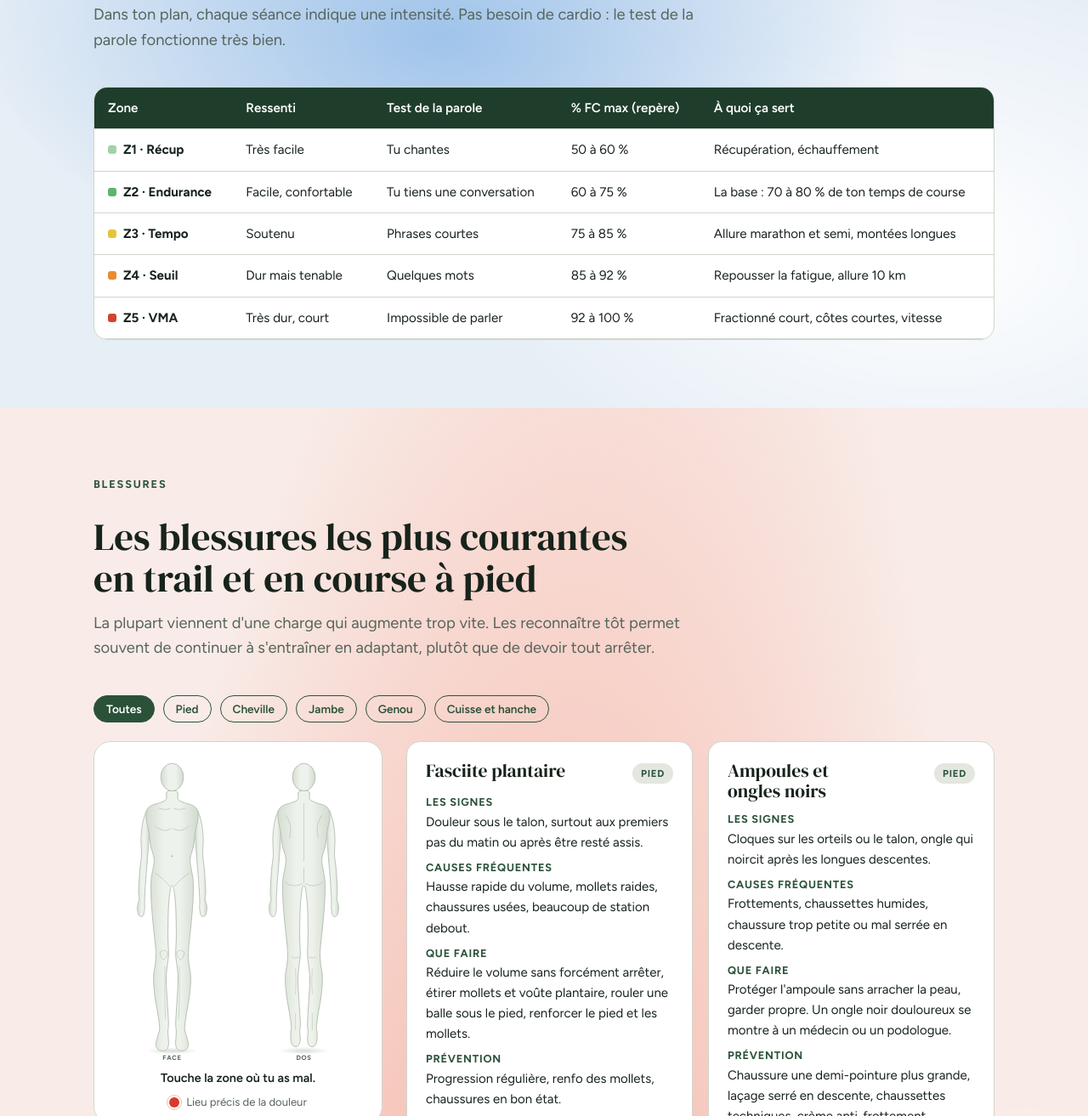
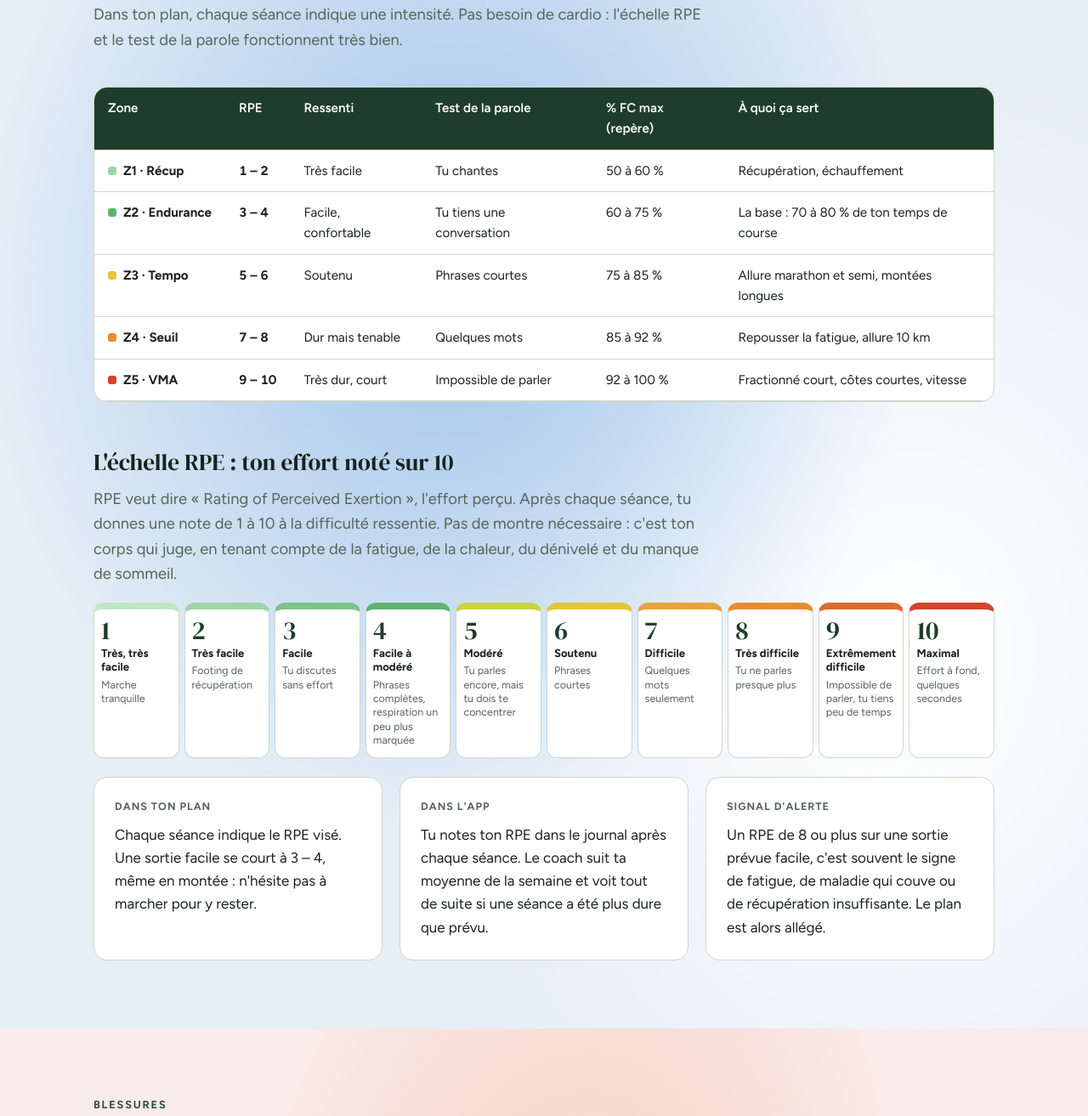
Before and after one commit to bagnouddavid-rgb/montagnoud-coaching, a plain HTML site: page index.html in a window 1280 px wide. Shown: the part 6113-7426 px from the top of the page at 85% size. Drawn offline with Linux system fonts and the light colour scheme; no server answers.

Commit message:
Ajoute l'échelle RPE (zones, explication, lexique)
Co-Authored-By: Claude Opus 5.5 <noreply@anthropic.com>
Claude-Session: https://claude.ai/code/session_0124aZqnXmn23gLkmSfuK5CM

```diff
--- a/index.html
+++ b/index.html
@@ -128,6 +128,17 @@ header.top{position:sticky;top:0;z-index:20;background:var(--forest);color:#fff}
 .sum h3{font-size:1.5rem}
 .sum-t{min-width:520px}
 .sum-t td:not(:first-child),.sum-t th:not(:first-child){text-align:center;font-variant-numeric:tabular-nums}
+
+.rpe{font-weight:700;font-variant-numeric:tabular-nums;white-space:nowrap}
+.rpe-box{margin-top:56px}
+.rpe-box h3{font-size:1.7rem}
+.rpe-scale{list-style:none;margin:0;padding:0;display:grid;grid-template-columns:repeat(10,1fr);gap:6px}
+.rpe-scale li{background:#fff;border:1px solid var(--line);border-top:8px solid var(--c);border-radius:12px;padding:10px 8px 12px;display:flex;flex-direction:column;gap:4px;min-width:0}
+.rpe-scale b{font-family:var(--display);font-weight:400;font-size:1.9rem;line-height:1;color:var(--forest)}
+.rpe-scale .t{font-weight:700;font-size:.82rem;line-height:1.25}
+.rpe-scale .d{font-size:.78rem;color:var(--muted);line-height:1.3}
+@media (max-width:980px){.rpe-scale{grid-template-columns:repeat(5,1fr)}}
+@media (max-width:520px){.rpe-scale{grid-template-columns:1fr}.rpe-scale li{flex-direction:row;align-items:center;gap:12px;border-top-width:1px;border-left:8px solid var(--c)}.rpe-scale b{min-width:36px}.rpe-scale .d{margin-left:auto;text-align:right}}
 
 /* Tabs nutrition */
 .tabs{display:flex;flex-wrap:wrap;gap:8px;margin-bottom:22px}
@@ -582,19 +593,31 @@ footer a{color:#dfe7dc}
     <div class="head">
       <p class="eyebrow">Les intensités</p>
       <h2>Comprendre les zones d'entraînement</h2>
-      <p class="lead">Dans ton plan, chaque séance indique une intensité. Pas besoin de cardio : le test de la parole fonctionne très bien.</p>
+      <p class="lead">Dans ton plan, chaque séance indique une intensité. Pas besoin de cardio : l'échelle RPE et le test de la parole fonctionnent très bien.</p>
     </div>
     <div class="table-scroll">
       <table>
-        <thead><tr><th>Zone</th><th>Ressenti</th><th>Test de la parole</th><th>% FC max (repère)</th><th>À quoi ça sert</th></tr></thead>
+        <thead><tr><th>Zone</th><th>RPE</th><th>Ressenti</th><th>Test de la parole</th><th>% FC max (repère)</th><th>À quoi ça sert</th></tr></thead>
         <tbody>
-          <tr><td><span class="zbar" style="background:#9fd4a8"></span>Z1 · Récup</td><td>Très facile</td><td>Tu chantes</td><td>50 à 60 %</td><td>Récupération, échauffement</td></tr>
-          <tr><td><span class="zbar" style="background:#5fb36f"></span>Z2 · Endurance</td><td>Facile, confortable</td><td>Tu tiens une conversation</td><td>60 à 75 %</td><td>La base : 70 à 80 % de ton temps de course</td></tr>
-          <tr><td><span class="zbar" style="background:#e3c53b"></span>Z3 · Tempo</td><td>Soutenu</td><td>Phrases courtes</td><td>75 à 85 %</td><td>Allure marathon et semi, montées longues</td></tr>
-          <tr><td><span class="zbar" style="background:#e88d2f"></span>Z4 · Seuil</td><td>Dur mais tenable</td><td>Quelques mots</td><td>85 à 92 %</td><td>Repousser la fatigue, allure 10 km</td></tr>
-          <tr><td><span class="zbar" style="background:#d2452d"></span>Z5 · VMA</td><td>Très dur, court</td><td>Impossible de parler</td><td>92 à 100 %</td><td>Fractionné court, côtes courtes, vitesse</td></tr>
+          <tr><td><span class="zbar" style="background:#9fd4a8"></span>Z1 · Récup</td><td class="rpe">1 – 2</td><td>Très facile</td><td>Tu chantes</td><td>50 à 60 %</td><td>Récupération, échauffement</td></tr>
+          <tr><td><span class="zbar" style="background:#5fb36f"></span>Z2 · Endurance</td><td class="rpe">3 – 4</td><td>Facile, confortable</td><td>Tu tiens une conversation</td><td>60 à 75 %</td><td>La base : 70 à 80 % de ton temps de course</td></tr>
+          <tr><td><span class="zbar" style="background:#e3c53b"></span>Z3 · Tempo</td><td class="rpe">5 – 6</td><td>Soutenu</td><td>Phrases courtes</td><td>75 à 85 %</td><td>Allure marathon et semi, montées longues</td></tr>
+          <tr><td><span class="zbar" style="background:#e88d2f"></span>Z4 · Seuil</td><td class="rpe">7 – 8</td><td>Dur mais tenable</td><td>Quelques mots</td><td>85 à 92 %</td><td>Repousser la fatigue, allure 10 km</td></tr>
+          <tr><td><span class="zbar" style="background:#d2452d"></span>Z5 · VMA</td><td class="rpe">9 – 10</td><td>Très dur, court</td><td>Impossible de parler</td><td>92 à 100 %</td><td>Fractionné court, côtes courtes, vitesse</td></tr>
         </tbody>
       </table>
+    </div>
+    <div class="rpe-box">
+      <div class="head" style="margin-bottom:18px">
+        <h3>L'échelle RPE : ton effort noté sur 10</h3>
+        <p class="lead">RPE veut dire « Rating of Perceived Exertion », l'effort perçu. Après chaque séance, tu donnes une note de 1 à 10 à la difficulté ressentie. Pas de montre nécessaire : c'est ton corps qui juge, en tenant compte de la fatigue, de la chaleur, du dénivelé et du manque de sommeil.</p>
+      </div>
+      <ol class="rpe-scale"><li style="--c:#bfe6c6"><b>1</b><span class="t">Très, très facile</span><span class="d">Marche tranquille</span></li><li style="--c:#9fd4a8"><b>2</b><span class="t">Très facile</span><span class="d">Footing de récupération</span></li><li style="--c:#7cc489"><b>3</b><span class="t">Facile</span><span class="d">Tu discutes sans effort</span></li><li style="--c:#5fb36f"><b>4</b><span class="t">Facile à modéré</span><span class="d">Phrases complètes, respiration un peu plus marquée</span></li><li style="--c:#c9d43f"><b>5</b><span class="t">Modéré</span><span class="d">Tu parles encore, mais tu dois te concentrer</span></li><li style="--c:#e3c53b"><b>6</b><span class="t">Soutenu</span><span class="d">Phrases courtes</span></li><li style="--c:#eba43a"><b>7</b><span class="t">Difficile</span><span class="d">Quelques mots seulement</span></li><li style="--c:#e88d2f"><b>8</b><span class="t">Très difficile</span><span class="d">Tu ne parles presque plus</span></li><li style="--c:#dd6a2e"><b>9</b><span class="t">Extrêmement difficile</span><span class="d">Impossible de parler, tu tiens peu de temps</span></li><li style="--c:#d2452d"><b>10</b><span class="t">Maximal</span><span class="d">Effort à fond, quelques secondes</span></li></ol>
+      <div class="grid g3" style="margin-top:22px">
+        <article class="card"><span class="tag">Dans ton plan</span><p>Chaque séance indique le RPE visé. Une sortie facile se court à 3 – 4, même en montée : n'hésite pas à marcher pour y rester.</p></article>
+        <article class="card"><span class="tag">Dans l'app</span><p>Tu notes ton RPE dans le journal après chaque séance. Le coach suit ta moyenne de la semaine et voit tout de suite si une séance a été plus dure que prévu.</p></article>
+        <article class="card"><span class="tag">Signal d'alerte</span><p>Un RPE de 8 ou plus sur une sortie prévue facile, c'est souvent le signe de fatigue, de maladie qui couve ou de récupération insuffisante. Le plan est alors allégé.</p></article>
+      </div>
     </div>
   </div>
 </section>
@@ -997,6 +1020,7 @@ const T=[
 ["Renfo","Entraînement","Renforcement musculaire, souvent au poids du corps, intégré au plan une à deux fois par semaine."],
 ["Cadence","Entraînement","Nombre de pas par minute. Une cadence un peu plus élevée réduit souvent les chocs."],
 ["Bloc","Entraînement","Période de quelques semaines avec un même objectif : développement, spécifique, affûtage."],
+["RPE","Entraînement","Effort perçu noté de 1 à 10 après la séance. 3 – 4 = facile, tu parles en phrases ; 7 – 8 = dur, quelques mots ; 10 = effort maximal."],
 ["Zone 2","Entraînement","Intensité d'endurance facile, conversation possible. La majorité de ton volume se fait ici."],
 ["Négatif split","Entraînement","Courir la deuxième moitié plus vite que la première. Signe d'une course bien gérée."],
 ["D+","Trail","Dénivelé positif : total des mètres montés sur un parcours. 1000 m D+ = monter l'équivalent de 1000 m."],
```
